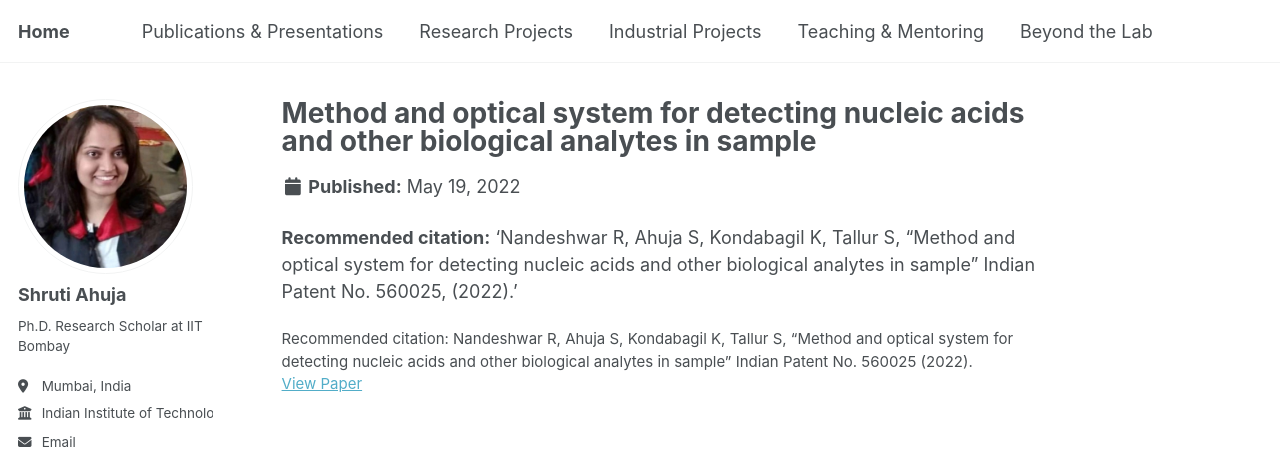
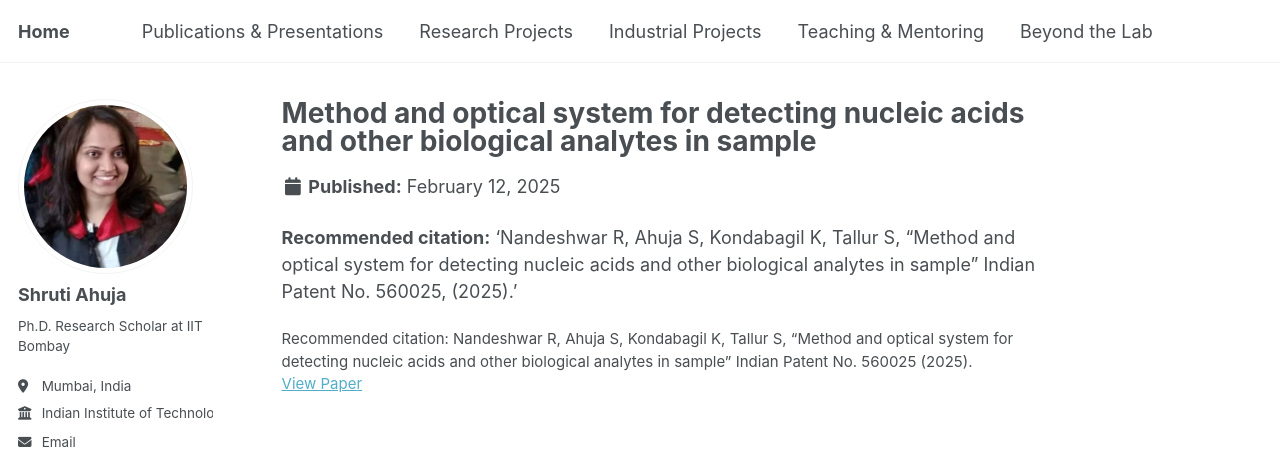
Before and after one commit to shrutiahuja/shrutiahuja.github.io, a Jekyll site: the page built from _publications/patent.md, in a window 1280 px wide and 1080 px high. Shown: the top 458 px of the window. Built offline with Jekyll 4.4.1, drawn with Linux system fonts in a browser that asks for light colours; some web fonts are replaced; a script that is not in the unit is left out.

Commit message:
Update patent.md

```diff
--- a/_publications/patent.md
+++ b/_publications/patent.md
@@ -4,10 +4,10 @@ collection: publications
 category: patents
 permalink: /publications/patent/
 excerpt: 'Indian Patent No. 560025 (granted).'
-date: 2022-05-19
+date: 2025-02-12
 paperurl: "/assets/pdf/patent.pdf"
-citation: 'Nandeshwar R, Ahuja S, Kondabagil K, Tallur S, “Method and optical system for detecting nucleic acids and other biological analytes in sample” Indian Patent No. 560025 (2022).'
+citation: 'Nandeshwar R, Ahuja S, Kondabagil K, Tallur S, “Method and optical system for detecting nucleic acids and other biological analytes in sample” Indian Patent No. 560025 (2025).'
 ---
 
 
-**Recommended citation:** 'Nandeshwar R, Ahuja S, Kondabagil K, Tallur S, “Method and optical system for detecting nucleic acids and other biological analytes in sample” Indian Patent No. 560025, (2022).'
+**Recommended citation:** 'Nandeshwar R, Ahuja S, Kondabagil K, Tallur S, “Method and optical system for detecting nucleic acids and other biological analytes in sample” Indian Patent No. 560025, (2025).'
```
